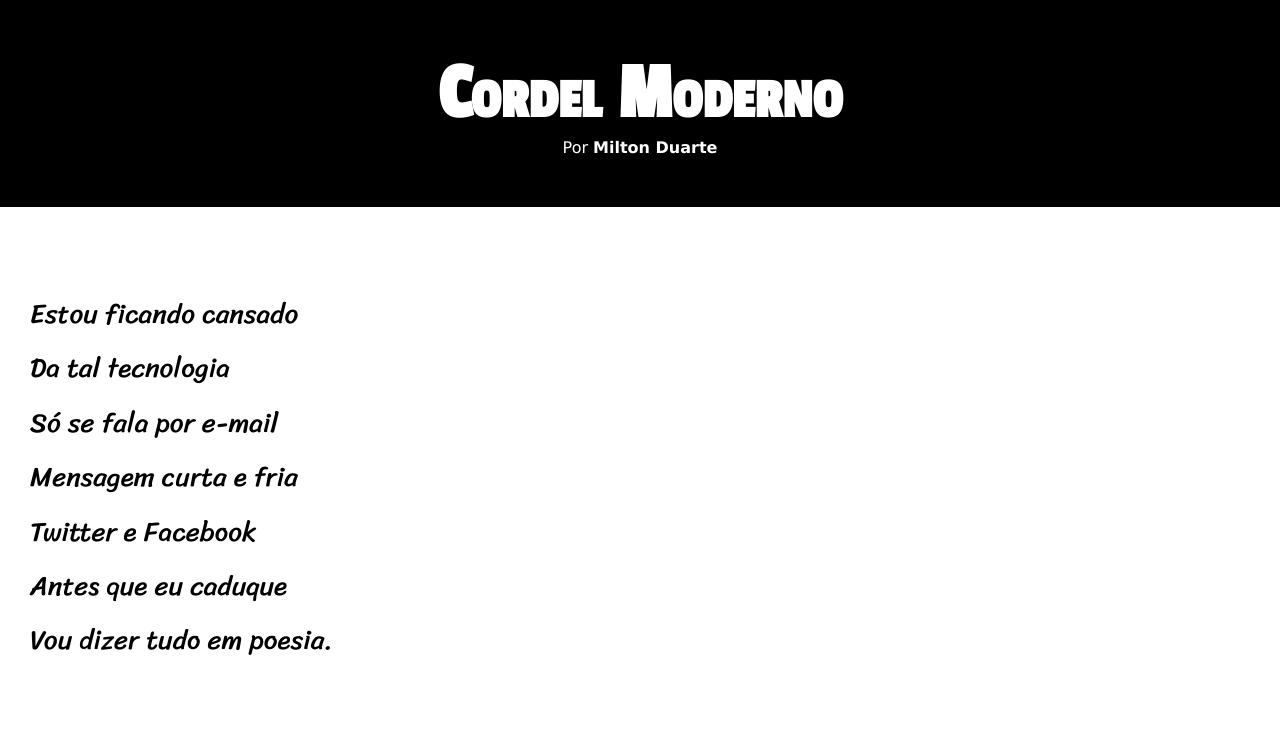
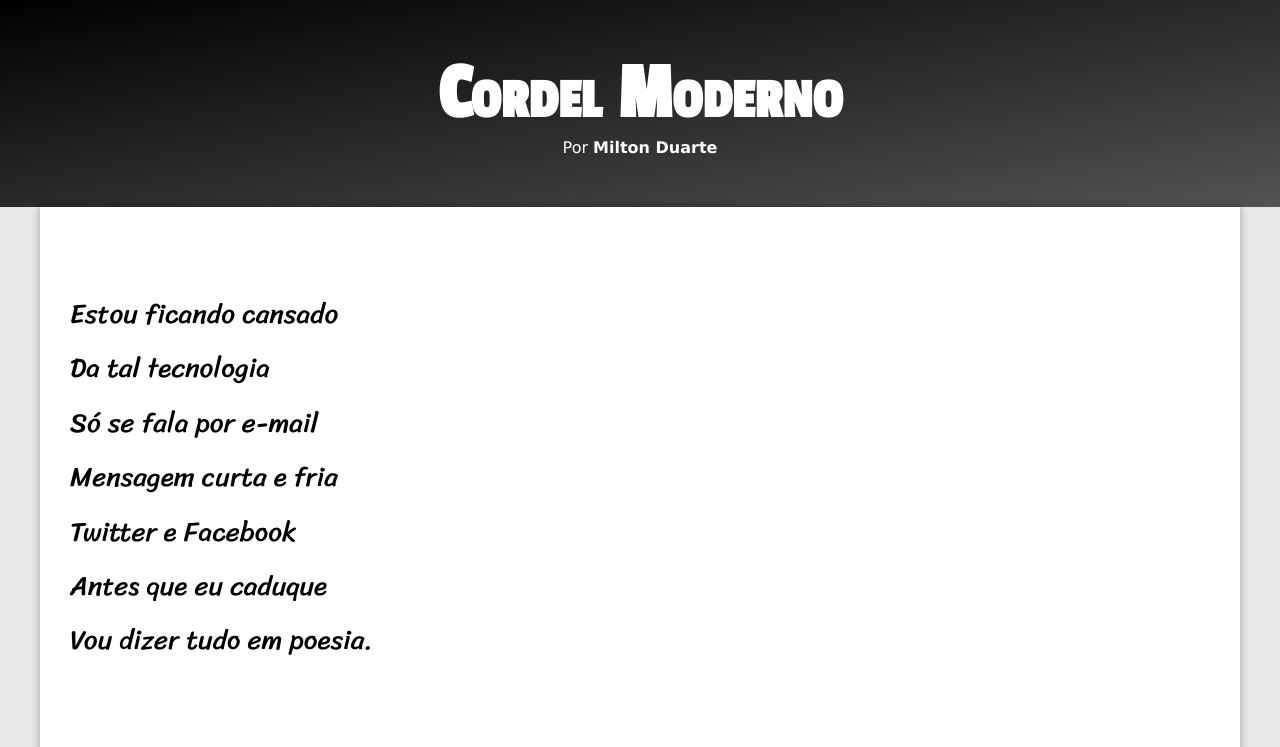
Before and after one commit to arthuravellarr/cordel, a plain HTML site: page index.html in a window 1280 px wide. Shown: the top 747 px of the page. Drawn offline with Linux system fonts and the light colour scheme.

Commit message:
style: Decorando header e footer | limitando o tamanho do conteúdo central

```diff
--- a/index.html
+++ b/index.html
@@ -4,7 +4,7 @@
 <head>
     <meta charset="UTF-8">
     <meta name="viewport" content="width=device-width, initial-scale=1.0">
-    <link rel="shortcut icon" href="/imgs/favicon.ico" type="image/x-icon">
+    <link rel="shortcut icon" href="imgs/favicon.png" type="image/x-icon">
     <link rel="stylesheet" href="style/style.css">
     <title>Cordel Moderno</title>
 </head>
@@ -15,6 +15,7 @@
         <p>Por <a href="https://www.recantodasletras.com.br/poesias/3186743" target="_blank" rel="external">Milton Duarte</a></p>
     </header>
 
+    <main>
         <section class="no-image">
             <p>
                 Estou ficando cansado <br>
@@ -92,6 +93,7 @@
                 Deixe que Deus interprete. <br>
             </p>
         </section>
+    </main>
 
     <footer>
         <p>Página desenvolvida por <a href="https://github.com/arthuravellarr/" target="_blank" rel="external">Arthur Avelar</a>.</p>
--- a/style/style.css
+++ b/style/style.css
@@ -16,12 +16,12 @@
 
 html, body {
     min-height: 100vh;
-    background-color: darkgray;
+    background-color: rgba(211, 211, 211, 0.299);
     font-family: var(--font1);
 }
 
 header {
-    background-color: black;
+    background: linear-gradient(to right bottom, black, rgba(0, 0, 0, 0.645));
     color: white;
     text-align: center;
 }
@@ -46,6 +46,12 @@ header a, footer a {
 
 header a:hover, footer a:hover {
     text-decoration: underline;
+}
+
+main {
+    width: clamp(200px, 100%, 1200px);
+    margin: auto;
+    box-shadow: 0px 0px 8px 1px rgba(0, 0, 0, 0.267);
 }
 
 section {
@@ -92,7 +98,7 @@ section#img-2 {
 }
 
 footer {
-    background-color: black;
+    background: linear-gradient(to left top, black, rgba(0, 0, 0, 0.61));
     color: white;
     text-align: center;
     padding: 10px;
```
Also changed, not shown: imgs/favicon.png (added). Lines whose indentation alone changed are shown as unchanged.
